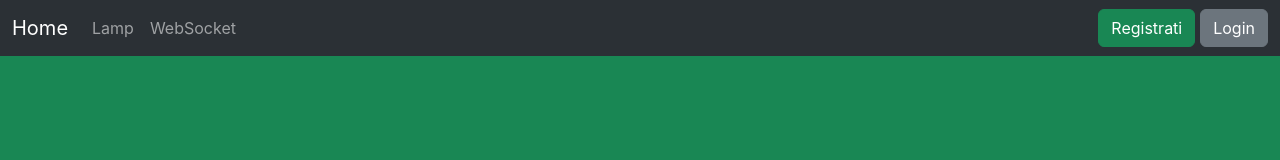
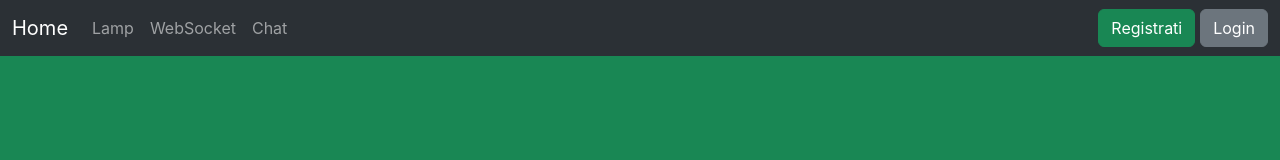
Before and after one commit to Meiv-mv/polling-project, a React (Create React App) app: page / in a window 1280 px wide. Shown: the top 160 px of the page. Built offline with nearby package versions, Linux system fonts and the light colour scheme.

Commit message:
inizializzato component chat

```diff
--- a/src/App.tsx
+++ b/src/App.tsx
@@ -5,6 +5,7 @@ import Homepage from './components/homepage';
 import WebSocketSection from "./components/websocket";
 import LampSection from "./components/lamp-section";
 import { useSelector } from 'react-redux'
+import Chat from "./components/chat";
 
 function App() {
     const box = useSelector((state: any) => state.box.value)
@@ -27,6 +28,9 @@ function App() {
 
               {/* Websocket */}
               {box === 2 && <WebSocketSection/>}
+
+              {/* chat */}
+              {box === 3 && <Chat/>}
           </div>
       </main>
 
--- /dev/null
+++ b/src/components/chat.tsx
@@ -0,0 +1,6 @@
+import React from "react";
+
+function chat(){
+
+}
+export default chat;
--- a/src/components/lamp-section.tsx
+++ b/src/components/lamp-section.tsx
@@ -55,8 +55,8 @@ const LampSection: React.FC = () => {
     // Effettua la GET ogni 1 secondo per aggiornare lo stato
     useEffect(() => {
         fetchRelayState(); // Prima richiesta immediata
-        const interval = setInterval(fetchRelayState, 10000000); // Aggiorna ogni 1 secondo
-        return () => clearInterval(interval); // Pulisce l'intervallo al termine
+       // const interval = setInterval(fetchRelayState, 10000000); // Aggiorna ogni 1 secondo
+        // return () => clearInterval(interval); // Pulisce l'intervallo al termine
     }, []);
 
     return (
--- a/src/components/navbar.tsx
+++ b/src/components/navbar.tsx
@@ -24,6 +24,9 @@ export default function Navbar() {
                         <li className="nav-item">
                             <a className={box === 2 ? "nav-link active" : "nav-link"} onClick={() => dispatch(changeBox(2))}>WebSocket</a>
                         </li>
+                        <li className="nav-item">
+                            <a className={box === 3 ? "nav-link active" : "nav-link"} onClick={() => dispatch(changeBox(3))}>Chat</a>
+                        </li>
                     </ul>
                 </div>
                 <div>
```
